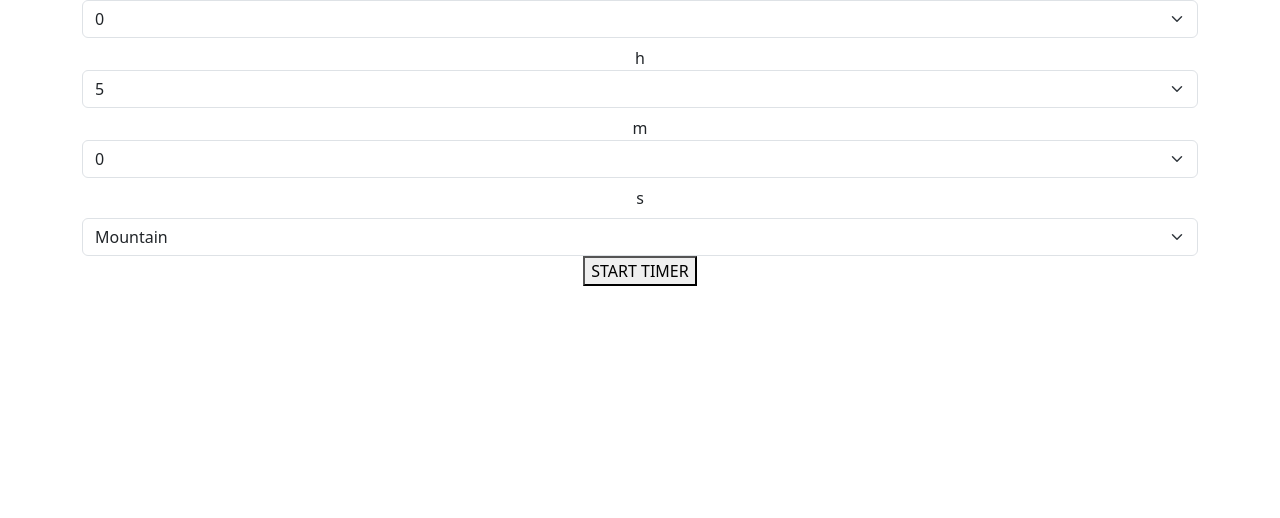
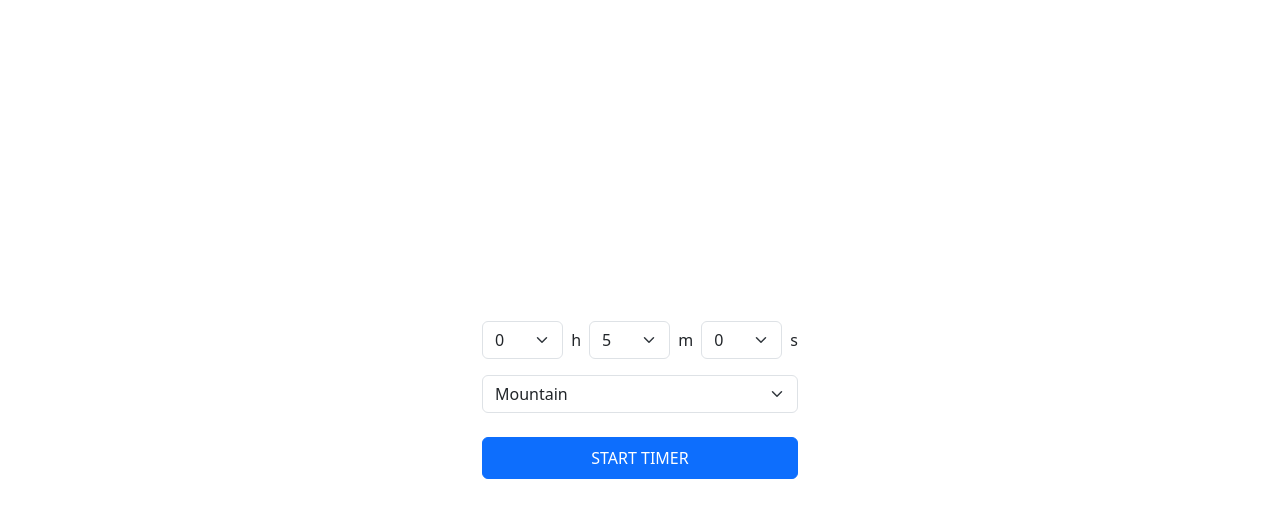
Before and after one commit to usahavy-cell/focus-timer, a plain HTML site: page index.html in a window 1280 px wide. Drawn offline with nearby package versions, Linux system fonts and the light colour scheme.

Commit message:
Update index.html

```diff
--- a/index.html
+++ b/index.html
@@ -4,29 +4,34 @@
     <meta charset="UTF-8">
     <meta name="viewport" content="width=device-width, initial-scale=1.0">
     <title>Focus Timer</title>
+    <!-- 1. Bootstrapを先に読み込む -->
+    <link href="https://cdn.jsdelivr.net/npm/bootstrap@5.3.8/dist/css/bootstrap.min.css" rel="stylesheet" integrity="sha384-sRIl4kxILFvY47J16cr9ZwB07vP4J8+LH7qKQnuqkuIAvNWLzeN8tE5YBujZqJLB" crossorigin="anonymous">
+    <!-- 2. 自作CSSはあとに書く（上書きできるようにするため） -->
     <link rel="stylesheet" href="style.css">
-    <link href="https://cdn.jsdelivr.net/npm/bootstrap@5.3.8/dist/css/bootstrap.min.css" rel="stylesheet" integrity="sha384-sRIl4kxILFvY47J16cr9ZwB07vP4J8+LH7qKQnuqkuIAvNWLzeN8tE5YBujZqJLB" crossorigin="anonymous">
-    <script src="https://cdn.jsdelivr.net/npm/bootstrap@5.3.8/dist/js/bootstrap.bundle.min.js" integrity="sha384-FKyoEForCGlyvwx9Hj09JcYn3nv7wiPVlz7YYwJrWVcXK/BmnVDxM+D2scQbITxI" crossorigin="anonymous"></script>
 </head>
-<body>
-    <div class="container text-center">
-        <!-- 時間設定 -->
-        <div class="mb-2">
-            <select id="hours" class="form-select mb-2"></select> <span>h</span>
-            <select id="minutes" class="form-select mb-2"></select> <span>m</span>
-            <select id="seconds" class="form-select mb-2"></select> <span>s</span>
+<body class="d-flex justify-content-center align-items-center vh-100">
+    <div class="container text-center" style="max-width: 340px;">
+
+        <!-- 時間設定：align-items-center で h/m/s を上下中央に揃え、gap-2 で程よい隙間を空ける -->
+        <div class="d-flex align-items-center gap-2 mb-3">
+            <select id="hours" class="form-select"></select>
+            <span>h</span>
+            <select id="minutes" class="form-select"></select>
+            <span>m</span>
+            <select id="seconds" class="form-select"></select>
+            <span>s</span>
         </div>
 
-        <!-- 音楽選択（表示は大文字始まり、valueはファイル名と一致させる） -->
-        <select id="music" class="form-select">
+        <!-- 音楽選択：mb-4 でボタンとの間にしっかり余白を空ける -->
+        <select id="music" class="form-select mb-4">
             <option value="mountain">Mountain</option>
             <option value="fire">Fire</option>
             <option value="sea">Sea</option>
             <option value="none">None</option>
         </select>
 
-        <!-- タイマー開始ボタン -->
-        <button id="btn btn-primary">START TIMER</button>
+        <!-- タイマー開始ボタン：w-100 で上のプルダウンと横幅をピシッと揃える -->
+        <button id="start-btn" class="btn btn-primary w-100 py-2">START TIMER</button>
     </div>
 
     <!-- 暗転用オーバーレイ -->
@@ -35,6 +40,5 @@
     </div>
 
     <script src="script.js"></script>
-
 </body>
 </html>
```
